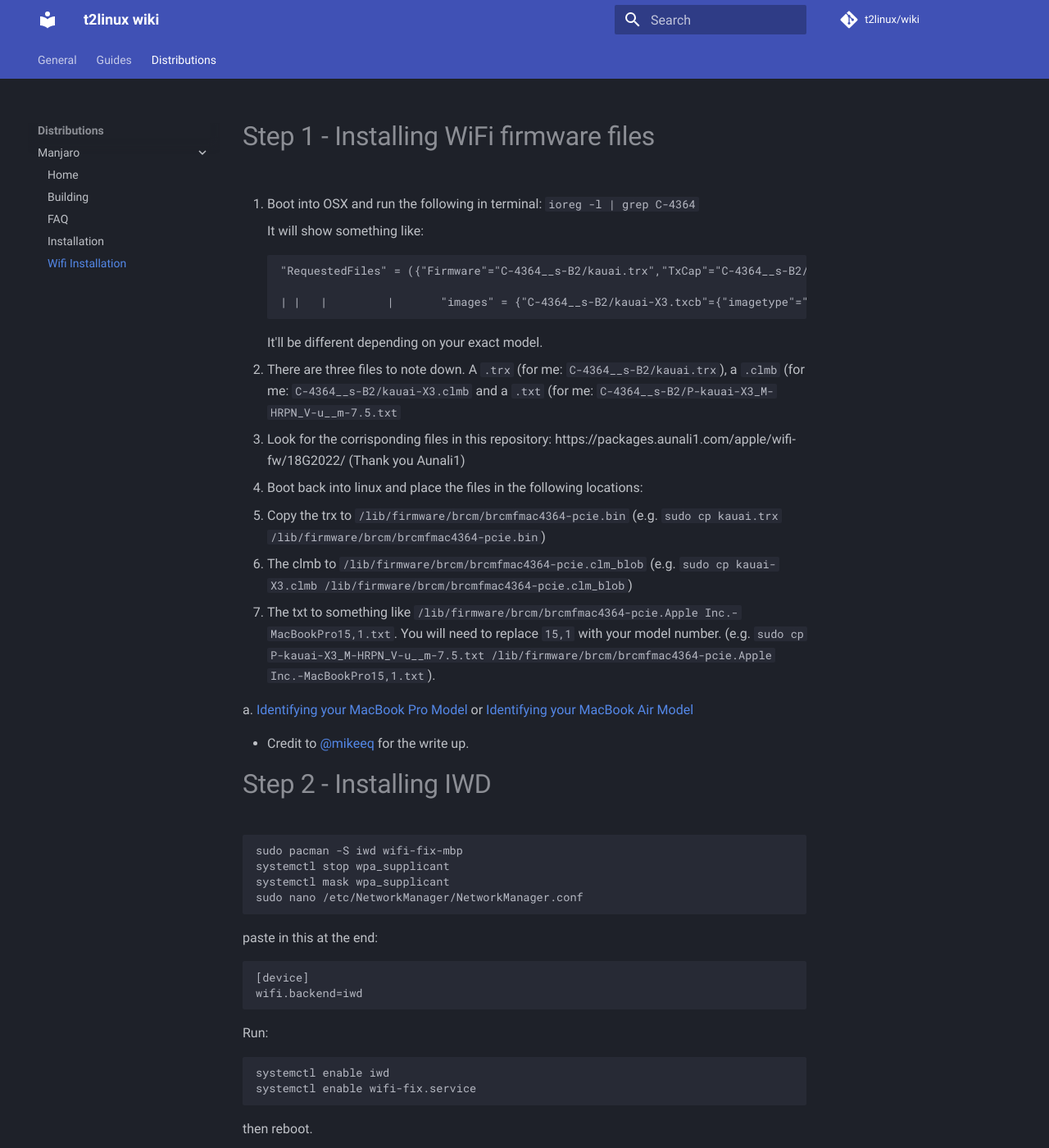
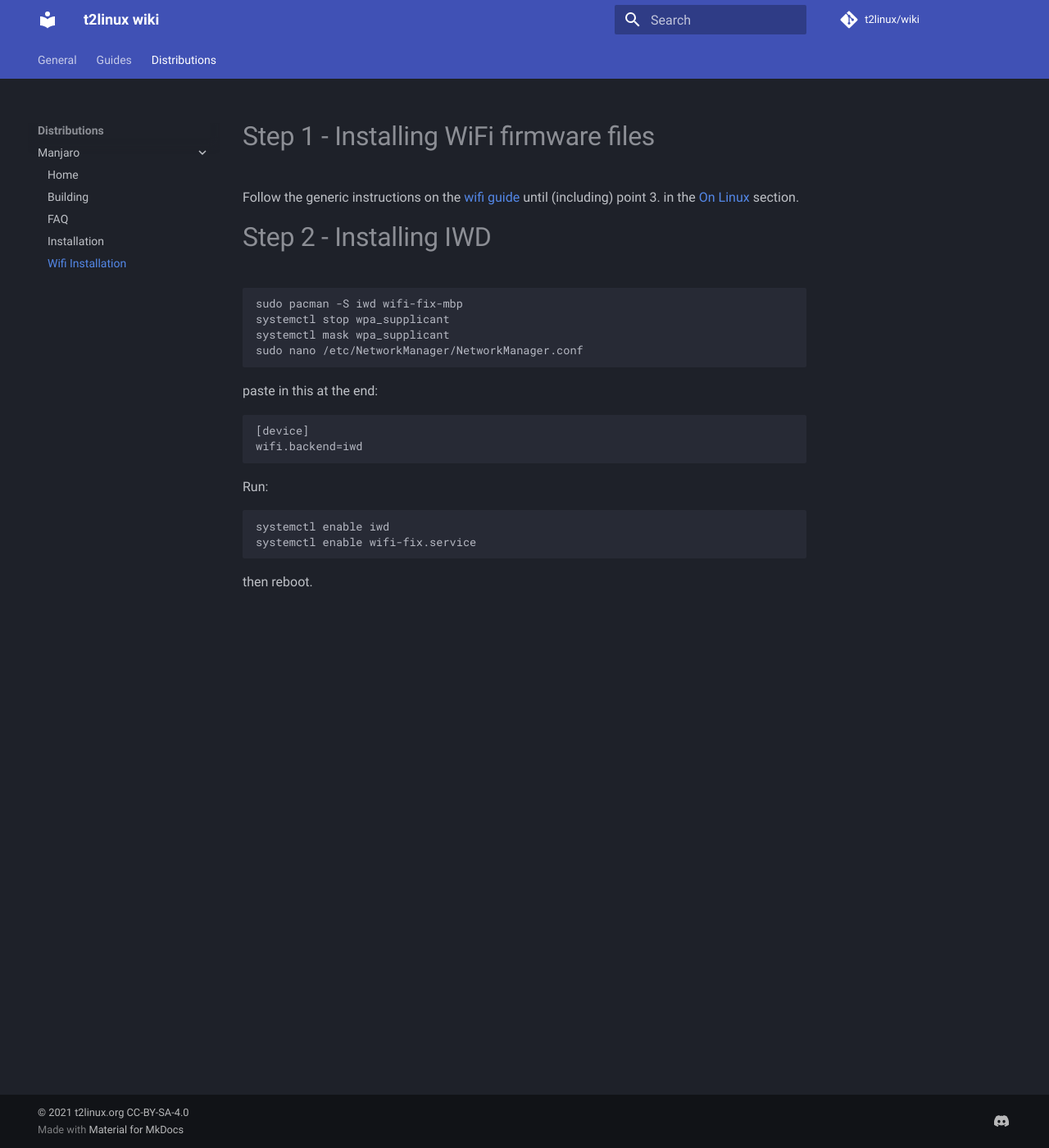
Before and after one commit to t2linux/wiki, an MkDocs documentation site: the page built from docs/distributions/manjaro/wifi-installation.md, in a window 1280 px wide and 1400 px high. Shown: the whole window at 82% size. Built offline with MkDocs 1.6.1 and Material for MkDocs 9.7.7, drawn with Linux system fonts in a browser that asks for light colours; comment, search, counter and statistics services are not loaded.

Commit message:
Manjaro: Remove generic part from the wifi install and reference guides/wifi

````diff
--- a/docs/distributions/manjaro/wifi-installation.md
+++ b/docs/distributions/manjaro/wifi-installation.md
@@ -1,27 +1,6 @@
 # Step 1 - Installing WiFi firmware files
 
-1. Boot into OSX and run the following in terminal: `ioreg -l | grep C-4364`
-
-    It will show something like:
-
-    ```
-    "RequestedFiles" = ({"Firmware"="C-4364__s-B2/kauai.trx","TxCap"="C-4364__s-B2/kauai-X3.txcb","Regulatory"="C-4364__s-B2/kauai-X3.clmb","NVRAM"="C-4364__s-B2/P-kauai-X3_M-HRPN_V-u__m-7.5.txt"})
-
-    | |   |         |       "images" = {"C-4364__s-B2/kauai-X3.txcb"={"imagetype"="TxCap","required"=No,"imagename"="C-4364__s-B2/kauai-X3.txcb"},"C-4364__s-B2/P-kauai-X3_M-HRPN_V-u__m-7.5.txt"={"imagetype"="NVRAM","required"=Yes,"imagename"="C-4364__s-B2/P-kauai-X3_M-HRPN_V-u__m-7.5.txt"},"C-4364__s-B2/kauai-X3.clmb"={"imagetype"="Regulatory","required"=Yes,"imagename"="C-4364__s-B2/kauai-X3.clmb"},"C-4364__s-B2/kauai.trx"={"imagetype"="Firmware","required"=Yes,"imagename"="C-4364__s-B2/kauai.trx"}}
-    ```
-
-    It'll be different depending on your exact model.
-
-2. There are three files to note down. A `.trx` (for me: `C-4364__s-B2/kauai.trx`), a `.clmb` (for me: `C-4364__s-B2/kauai-X3.clmb` and a `.txt` (for me: `C-4364__s-B2/P-kauai-X3_M-HRPN_V-u__m-7.5.txt`
-3. Look for the corrisponding files in this repository: https://packages.aunali1.com/apple/wifi-fw/18G2022/ (Thank you Aunali1)
-4. Boot back into linux and place the files in the following locations:
-5. Copy the trx to `/lib/firmware/brcm/brcmfmac4364-pcie.bin` (e.g. `sudo cp kauai.trx /lib/firmware/brcm/brcmfmac4364-pcie.bin`)
-6. The clmb to `/lib/firmware/brcm/brcmfmac4364-pcie.clm_blob` (e.g. `sudo cp kauai-X3.clmb /lib/firmware/brcm/brcmfmac4364-pcie.clm_blob`)
-7. The txt to something like `/lib/firmware/brcm/brcmfmac4364-pcie.Apple Inc.-MacBookPro15,1.txt`. You will need to replace `15,1` with your model number. (e.g. `sudo cp P-kauai-X3_M-HRPN_V-u__m-7.5.txt /lib/firmware/brcm/brcmfmac4364-pcie.Apple Inc.-MacBookPro15,1.txt`).
-
-   a. [Identifying your MacBook Pro Model](https://support.apple.com/en-us/HT201300) or [Identifying your MacBook Air Model](https://support.apple.com/en-au/HT201862)
-
-- Credit to [@mikeeq](https://github.com/mikeeq) for the write up.
+Follow the generic instructions on the [wifi guide](https://wiki.t2linux.org/guides/wifi/) until (including) point 3. in the [On Linux](https://wiki.t2linux.org/guides/wifi/#on-linux) section.
 
 # Step 2 - Installing IWD
 
````
